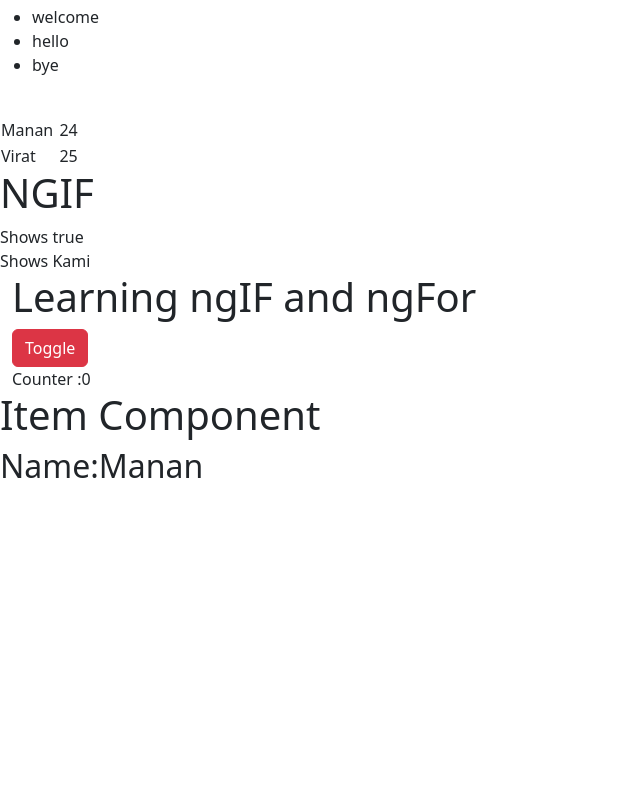
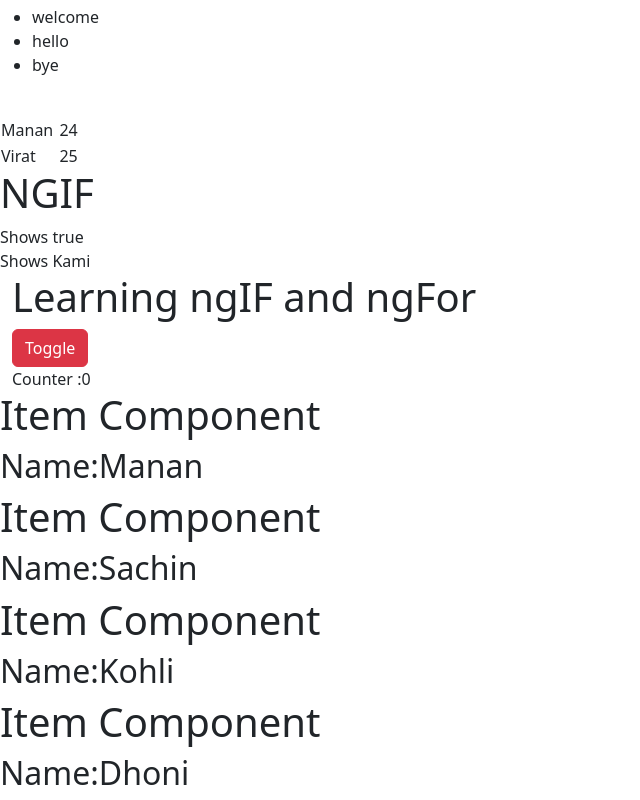
Before and after one commit to mananhiteshkataria/myapp, an Angular app: page / in a window 1280 px wide. Shown: the part 1003-1803 px from the top of the page, without its empty margins (0-640 px from the left). Before the commit the page ends 1496 px from the top, so only its background shows below. Built offline with nearby package versions, Linux system fonts and the light colour scheme.

Commit message:
Update app.component.html
added component interaction

```diff
--- a/src/app/app.component.html
+++ b/src/app/app.component.html
@@ -7,3 +7,6 @@
     <app-directive-demo></app-directive-demo>
     <app-item [itemname]="username"></app-item>
   </div>
+<div *ngFor="let i of usernamesArray">
+<app-item [itemname]="i"></app-item>
+</div>
```
